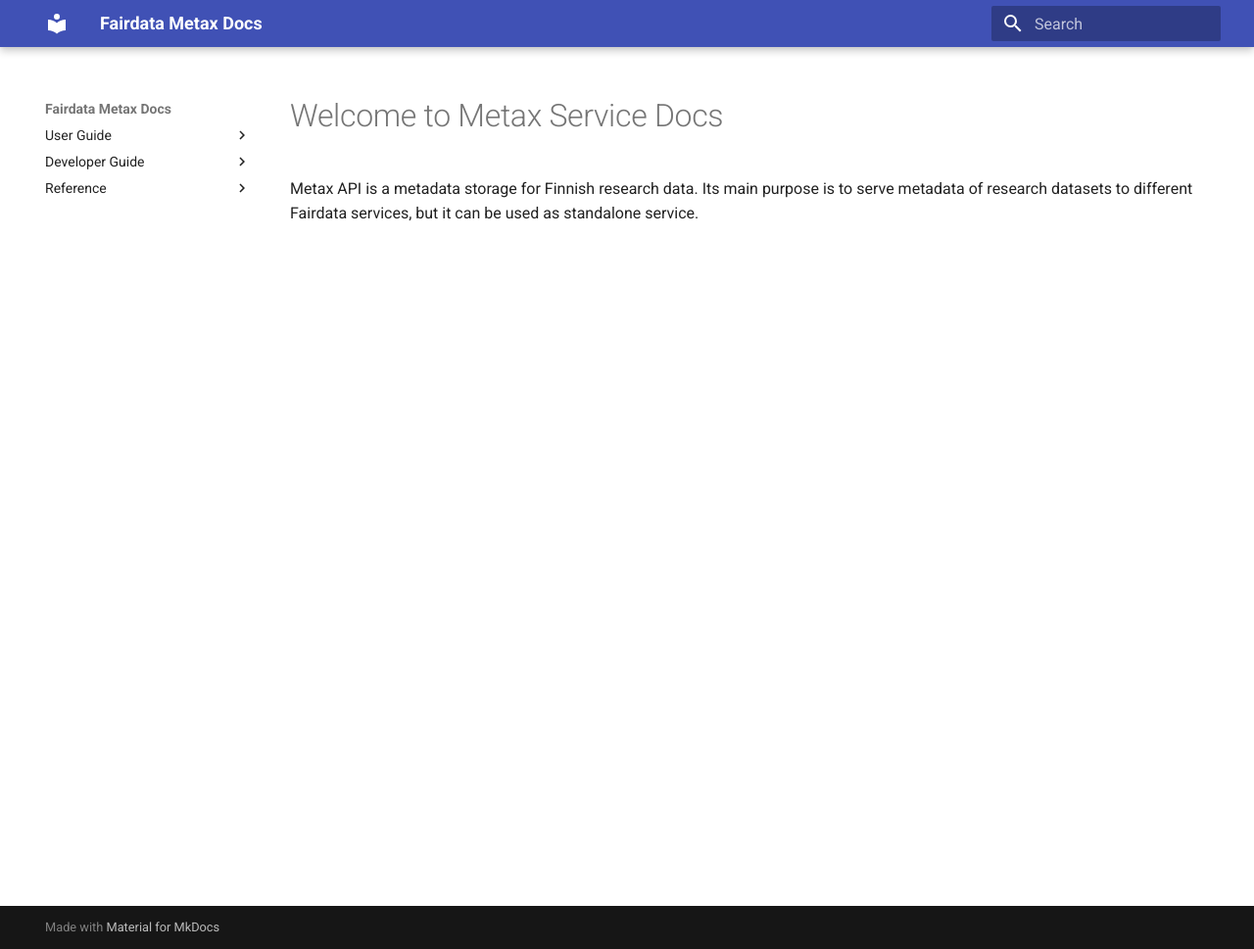
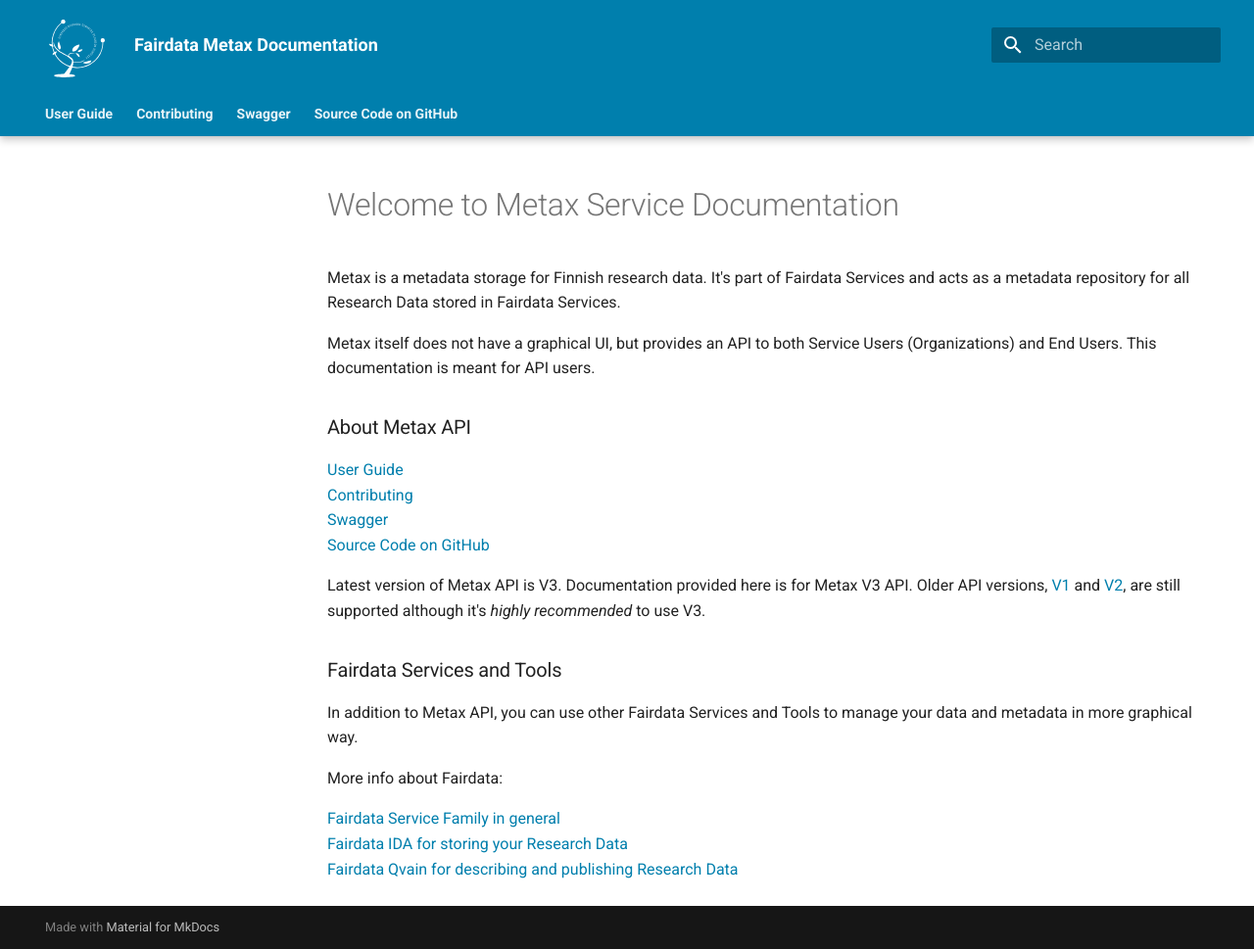
Before and after one commit to CSCfi/fairdata-metax-v3, an MkDocs documentation site: the page built from docs/index.md, in a window 1280 px wide and 969 px high. Shown: the whole window at 98% size. Built offline with MkDocs 1.6.1 and Material for MkDocs 9.7.7, drawn with Linux system fonts in a browser that asks for light colours; comment, search, counter and statistics services are not loaded.

Commit message:
add docs front page and theme

```diff
--- a/docs/extra.css
+++ b/docs/extra.css
@@ -1,3 +1,72 @@
+/* COLORS */
+:root {
+  --md-primary-fg-color: #007FAD;
+  --md-accent-fg-color: #005a7a;
+}
+
+/* LOGO SIZE/PLACEMENT */
+
+.md-logo {
+  height: 75px;
+  width: 75px;
+  margin-top: .6rem !important;
+  margin-left: .4rem !important;
+
+  & > img {
+    height: 100% !important;
+  }
+}
+
+@media screen and (max-width: 76.2344em) {
+  .md-logo > img {
+    visibility: hidden;
+  }
+}
+
+.md-header__title {
+  margin-left: .8rem !important;
+}
+
+/* SIDEBAR TWEAKS */
+
+.md-sidebar {
+  width: 14rem;
+}
+
+.md-tabs__item a{
+  font-weight: bold;
+  color: white;
+  opacity: 0.9;
+}
+
+.md-tabs__item--active {
+  font-weight: bold;
+  text-decoration:underline;
+}
+
+.md-sidebar .md-nav a:has(+ nav) {
+  font-weight: bold;
+}
+
+.md-sidebar nav:not([class*=" "]):not([data-md-level]) {
+  border-left: 1px solid rgba(0,0,0,.3);
+  margin: 0;
+}
+
+[data-md-level] {
+  margin-bottom: 0;
+}
+
+.md-nav__item--section > .md-nav {
+  margin-left: 0 !important;
+}
+
+.md-sidebar .md-nav__list {
+  padding-bottom: 0 !important;
+}
+
+/* TABLE TWEAKS */
+
 .md-typeset table:not([class]) {
   font-size: .72rem;
 }
--- a/docs/index.md
+++ b/docs/index.md
@@ -1,3 +1,24 @@
-# Welcome to Metax Service Docs
+# Welcome to Metax Service Documentation
 
-Metax API is a metadata storage for Finnish research data. Its main purpose is to serve metadata of research datasets to different Fairdata services, but it can be used as standalone service.
+Metax is a metadata storage for Finnish research data. It's part of Fairdata Services and acts as a metadata repository for all Research Data stored in Fairdata Services.
+
+Metax itself does not have a graphical UI, but provides an API to both Service Users (Organizations) and End Users. This documentation is meant for API users.
+
+### About Metax API
+
+[User Guide](user-guide/)
+[Contributing](developer-guide/)
+[Swagger](/v3/swagger/)
+[Source Code on GitHub](https://github.com/CSCfi/fairdata-metax-v3)
+
+Latest version of Metax API is V3. Documentation provided here is for Metax V3 API. Older API versions, [V1](/docs/v1/index.html) and [V2](/docs/v2/index.html), are still supported although it's *highly recommended* to use V3.
+
+### Fairdata Services and Tools
+
+In addition to Metax API, you can use other Fairdata Services and Tools to manage your data and metadata in more graphical way.
+
+More info about Fairdata:
+
+[Fairdata Service Family in general](https://www.fairdata.fi/)
+[Fairdata IDA for storing your Research Data](https://ida.fairdata.fi/)
+[Fairdata Qvain for describing and publishing Research Data](https://qvain.fairdata.fi/)
--- a/mkdocs.yml
+++ b/mkdocs.yml
@@ -1,10 +1,17 @@
-site_name: Fairdata Metax Docs
-
+site_name: Fairdata Metax Documentation
+site_url: https://metaxv3.fd-dev.csc.fi/docs
 theme:
   name: "material"
   features:
     - content.tabs.link
     - toc.integrate
+    - navigation.tabs
+    - navigation.tabs.sticky
+  logo: tree_nega_cropped.svg
+  favicon: favicon.png
+  palette:
+    primary: custom
+    accent: custom
 extra_css: [extra.css]
 extra_javascript:
 - https://unpkg.com/tablesort@5.3.0/dist/tablesort.min.js
```
Also changed, not shown: docs/SUMMARY.md (+3 -2 lines), docs/favicon.png (added), docs/tree_nega_cropped.svg (added).
